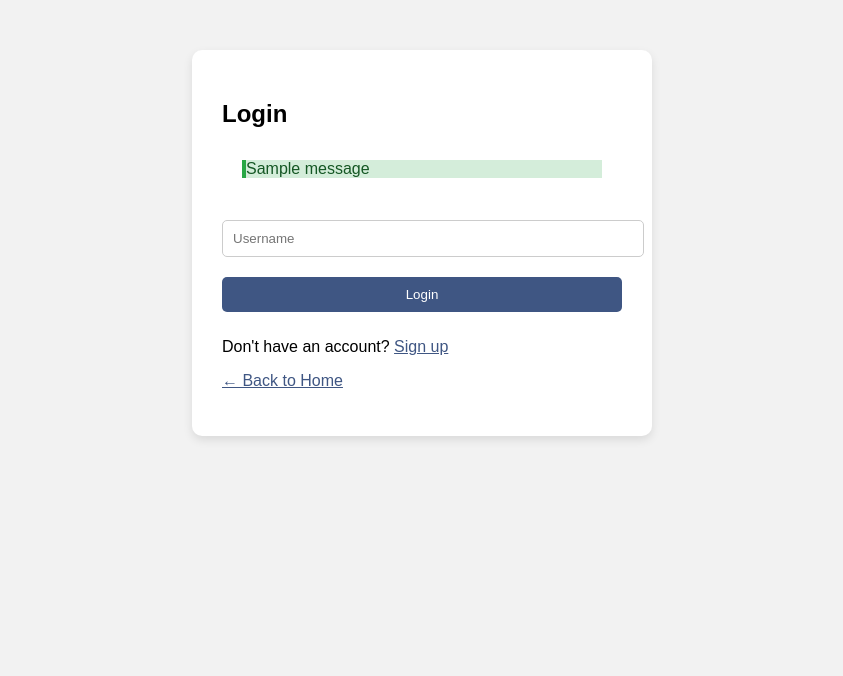
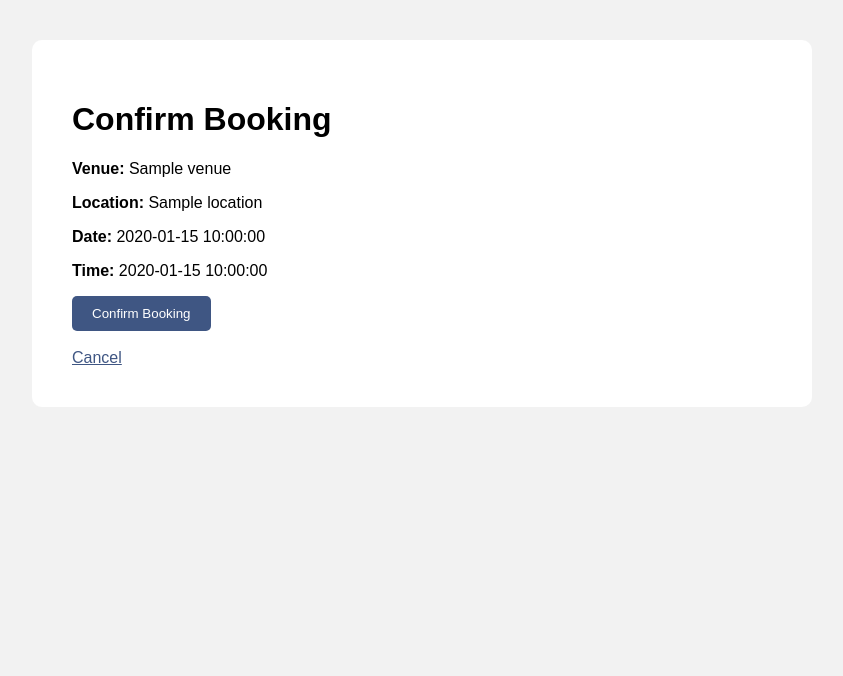
Before and after one commit to danenriquerrhine/project, a Flask app: template templates/confirm.html in a window 1280 px wide. Shown: the top 676 px of the page, without its empty margins (218-1061 px from the left). After the commit the page ends 407 px from the top, so only its background shows below. Run offline with Flask 3, Linux system fonts and the light colour scheme; the template is opened without the code that fills it: most values are stand-ins (such as "Sample title", 1, 10 or a date in 2020); one stand-in notice (Sample message) is shown.

Commit message:
Update confirm.html

```diff
--- a/templates/confirm.html
+++ b/templates/confirm.html
@@ -1,69 +1,66 @@
 <!DOCTYPE html>
 <html>
+
 <head>
-    <title>Login</title>
+
+<title>Confirm Booking</title>
+
 <link rel="stylesheet" href="{{ url_for('static', filename='css/style.css') }}">
+
 <style>
-        .container {
-            max-width: 400px;
-            margin: 50px auto;
-            padding: 30px;
-            background: white;
-            border-radius: 10px;
-            box-shadow: 0 4px 10px rgba(0,0,0,0.1);
+
+.container{
+max-width:700px;
+margin:auto;
+padding:40px;
+background:white;
+margin-top:40px;
+border-radius:10px;
 }
-        input, button {
-            width: 100%;
-            padding: 10px;
-            margin: 10px 0;
-            border: 1px solid #ccc;
-            border-radius: 5px;
+
+button{
+padding:10px 20px;
+background:#3f5683;
+color:white;
+border:none;
+border-radius:5px;
+cursor:pointer;
 }
-        button {
-            background: #3f5683;
-            color: white;
-            border: none;
-            cursor: pointer;
+
+button:hover{
+background:#2f456b;
 }
-        button:hover {
-            background: #2f456b;
-        }
-        .flashes {
-            list-style: none;
-            padding: 12px 20px;
-            margin-bottom: 20px;
-            border-radius: 5px;
-        }
-        .flash-success {
-            background: #d4edda;
-            color: #155724;
-            border-left: 4px solid #28a745;
-        }
-        .flash-error {
-            background: #f8d7da;
-            color: #721c24;
-            border-left: 4px solid #dc3545;
-        }
+
 </style>
+
 </head>
+
 <body>
+
 <div class="container">
-        <h2>Login</h2>
-        {% with messages = get_flashed_messages(with_categories=true) %}
-            {% if messages %}
-                <ul class="flashes">
-                {% for category, message in messages %}
-                    <li class="flash-{{ category }}">{{ message }}</li>
-                {% endfor %}
-                </ul>
-            {% endif %}
-        {% endwith %}
-        <form method="post">
-            <input type="text" name="username" placeholder="Username" required>
-            <button type="submit">Login</button>
+
+<h1>Confirm Booking</h1>
+
+<p><b>Venue:</b> {{ venue.name }}</p>
+<p><b>Location:</b> {{ venue.location }}</p>   <!-- location added -->
+<p><b>Date:</b> {{ date }}</p>
+<p><b>Time:</b> {{ time_slot }}</p>
+
+<form action="/book" method="post">
+
+<input type="hidden" name="venue_id" value="{{ venue.id }}">
+<input type="hidden" name="date" value="{{ date }}">
+<input type="hidden" name="time_slot" value="{{ time_slot }}">
+
+<button type="submit">Confirm Booking</button>
+
 </form>
-        <p>Don't have an account? <a href="{{ url_for('signup') }}">Sign up</a></p>
-        <p><a href="{{ url_for('homepage') }}">← Back to Home</a></p>
+
+<br>
+
+<a href="/">Cancel</a>
+
 </div>
+
 </body>
 </html>
```
Lines whose indentation alone changed are shown as unchanged.
